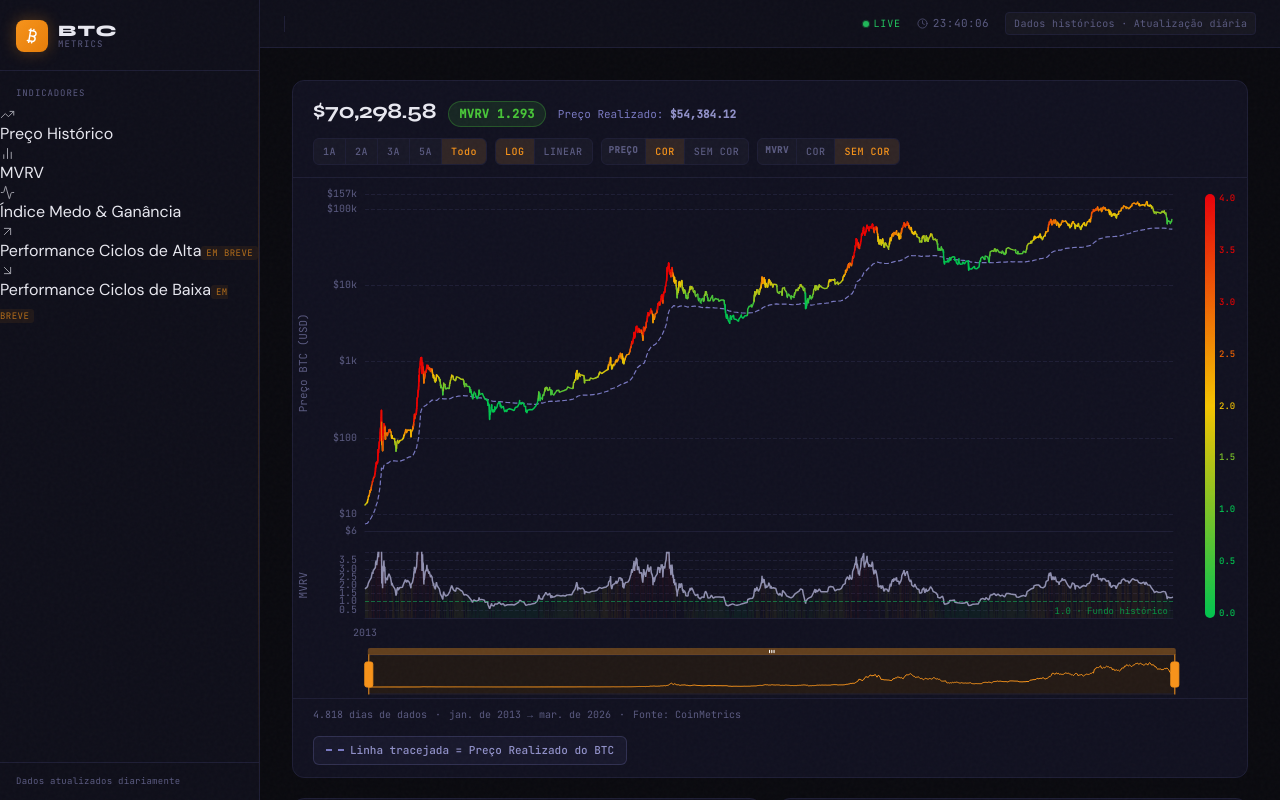
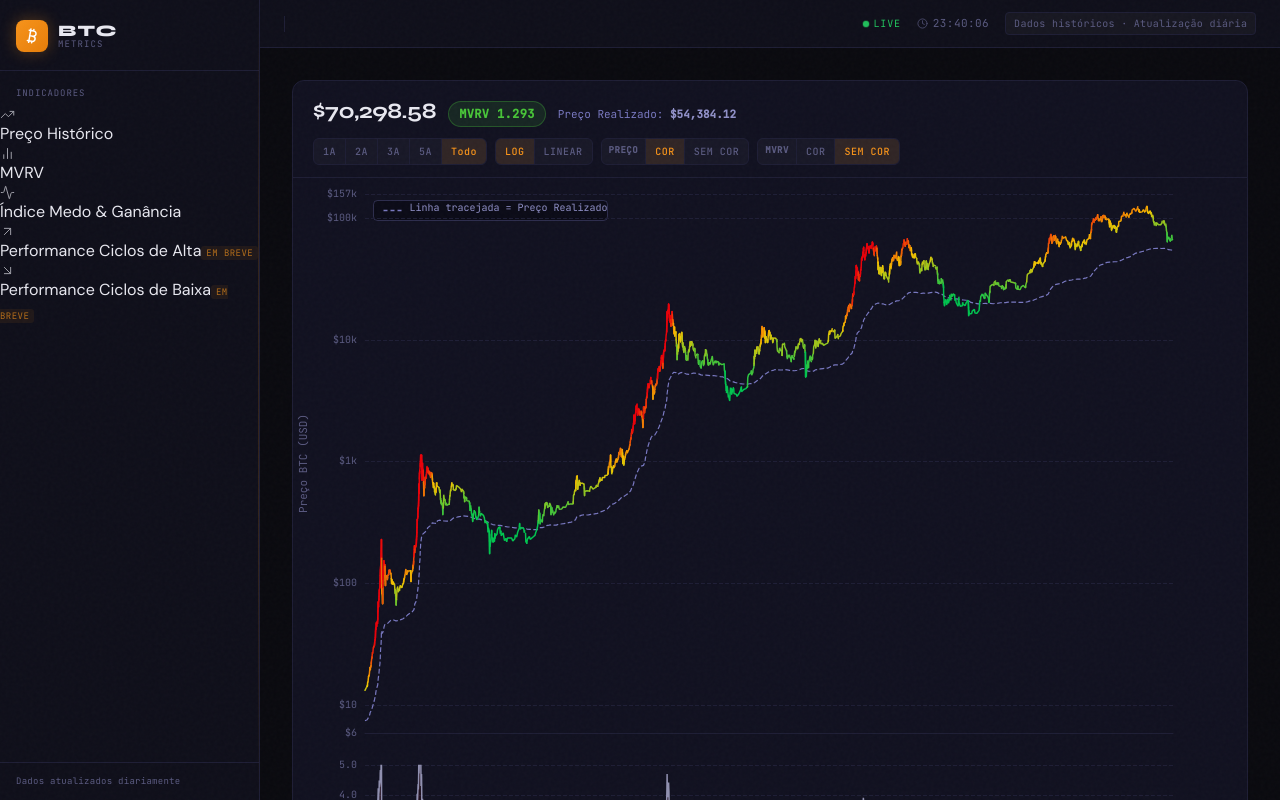
Before and after one commit to Chicoeth/btc-dashboard, a Next.js app in the folder btc-dashboard/frontend/: page /indicadores/mvrv in a window 1280 px wide. Shown: the top 800 px of the page. Built offline with nearby package versions, Linux system fonts and the light colour scheme.

Commit message:
ajusta escala cor MVRV, legenda realizado, eixo Y 0-5

```diff
--- a/btc-dashboard/frontend/src/components/charts/MVRVChart.jsx
+++ b/btc-dashboard/frontend/src/components/charts/MVRVChart.jsx
@@ -11,25 +11,33 @@
 
 import { useEffect, useRef, useMemo, useState, useCallback } from 'react';
 
-// Escala de cor: verde abaixo de 1, vermelho acima de 2.5
-const COLOR_MIN = 1.0;
-const COLOR_MAX = 3.0;
+// Escala de cor: <1 = verde puro, 1-3 = gradiente verde→amarelo→vermelho, >3 = vermelho puro
+const COLOR_LOW  = 1.0;  // abaixo → verde saturado
+const COLOR_HIGH = 3.0;  // acima → vermelho saturado
+
+const C_GREEN  = [0, 196, 79];
+const C_YELLOW = [245, 196, 0];
+const C_RED    = [232, 0, 10];
 
 function mvrvColor(value, alpha = 1) {
-  const t = Math.max(0, Math.min(1, (value - COLOR_MIN) / (COLOR_MAX - COLOR_MIN)));
   let r, g, b;
-  if (t <= 0.5) {
-    const s = t / 0.5;
-    // verde → amarelo
-    r = Math.round(0   + (245 - 0)   * s);
-    g = Math.round(196 + (196 - 196) * s);
-    b = Math.round(79  + (0   - 79)  * s);
+  if (value <= COLOR_LOW) {
+    [r, g, b] = C_GREEN;
+  } else if (value >= COLOR_HIGH) {
+    [r, g, b] = C_RED;
   } else {
-    const s = (t - 0.5) / 0.5;
-    // amarelo → vermelho
-    r = Math.round(245 + (232 - 245) * s);
-    g = Math.round(196 + (0   - 196) * s);
-    b = 0;
+    const t = (value - COLOR_LOW) / (COLOR_HIGH - COLOR_LOW); // 0→1
+    if (t <= 0.5) {
+      const s = t / 0.5;
+      r = Math.round(C_GREEN[0]  + (C_YELLOW[0] - C_GREEN[0])  * s);
+      g = Math.round(C_GREEN[1]  + (C_YELLOW[1] - C_GREEN[1])  * s);
+      b = Math.round(C_GREEN[2]  + (C_YELLOW[2] - C_GREEN[2])  * s);
+    } else {
+      const s = (t - 0.5) / 0.5;
+      r = Math.round(C_YELLOW[0] + (C_RED[0] - C_YELLOW[0]) * s);
+      g = Math.round(C_YELLOW[1] + (C_RED[1] - C_YELLOW[1]) * s);
+      b = Math.round(C_YELLOW[2] + (C_RED[2] - C_YELLOW[2]) * s);
+    }
   }
   return alpha < 1 ? `rgba(${r},${g},${b},${alpha})` : `rgb(${r},${g},${b})`;
 }
@@ -56,7 +64,7 @@ const PERIODS = [
 ];
 
 // Legenda lateral: de vermelho (2.5+) até verde (<1)
-const LEGEND_VALUES = [4.0, 3.5, 3.0, 2.5, 2.0, 1.5, 1.0, 0.5, 0.0];
+const LEGEND_VALUES = [4.0, 3.0, 2.0, 1.0, 0.0];
 
 // Quebra série de preço em segmentos coloridos por MVRV
 function buildColoredSegments(data, gridIndex, valueIndex) {
@@ -227,7 +235,7 @@ export default function MVRVChart({ mvrvData, loading, error }) {
       z: 2,
     };
 
-    // Série base MVRV — invisível, só para tooltip + markLine
+    // Série base MVRV — linha cinza quando sem cor, invisível quando com cor
     const baseMvrvSeries = {
       type: 'line', name: '__mvrv__',
       xAxisIndex: 1, yAxisIndex: 1,
@@ -321,7 +329,7 @@ export default function MVRVChart({ mvrvData, loading, error }) {
           splitLine: { lineStyle: { color: '#1e1e35', type: 'dashed' } },
         },
         {
-          type: 'value', min: 0, max: 4,
+          type: 'value', min: 0, max: 5,
           gridIndex: 1,
           name: 'MVRV', nameLocation: 'middle', nameGap: 56,
           nameTextStyle: { color: '#5a5a80', fontFamily: 'JetBrains Mono, monospace', fontSize: 11 },
@@ -331,7 +339,7 @@ export default function MVRVChart({ mvrvData, loading, error }) {
             formatter: v => v.toFixed(1),
           },
           splitLine: { lineStyle: { color: '#1e1e35', type: 'dashed' } },
-          interval: 0.5,
+          interval: 1,
         },
       ],
       dataZoom: [
@@ -355,19 +363,48 @@ export default function MVRVChart({ mvrvData, loading, error }) {
         },
         { type: 'inside', xAxisIndex: [0, 1], start: z.start, end: z.end },
       ],
+      graphic: [{
+        type: 'group',
+        left: 80,   // just inside the left axis (grid left=72)
+        top: 22,    // just below top of grid[0]
+        children: [
+          {
+            type: 'rect',
+            shape: { width: 234, height: 20, r: 4 },
+            style: { fill: 'rgba(10,10,20,0.72)', stroke: 'rgba(120,120,192,0.3)', lineWidth: 1 },
+          },
+          {
+            type: 'line',
+            shape: { x1: 10, y1: 10, x2: 30, y2: 10 },
+            style: { stroke: '#7878c0', lineWidth: 1.5, lineDash: [4, 3] },
+          },
+          {
+            type: 'text',
+            left: 36,
+            top: 3,
+            style: {
+              text: 'Linha tracejada = Preço Realizado',
+              fill: '#9090c8',
+              fontSize: 10,
+              fontFamily: 'JetBrains Mono, monospace',
+            },
+          },
+        ],
+      }],
       series: [
         basePriceSeries,
         realizedSeries,
         baseMvrvSeries,
         ...mvrvAreaSeries,
-        // Linha cinza do MVRV quando sem cor
+        // Linha cinza do MVRV — visível em modo sem cor, z:5 para ficar acima da área
         ...(!coloredMvrv ? [{
           type: 'line', name: '__mvrv_gray__',
           xAxisIndex: 1, yAxisIndex: 1,
           data: data.map(d => [new Date(d[0]).toISOString().split('T')[0], d[3]]),
           symbol: 'none', smooth: false,
           lineStyle: { color: '#9090b0', width: 1.5 },
-          z: 3,
+          emphasis: { disabled: true }, silent: true,
+          z: 5,
         }] : []),
         ...(coloredPrice ? coloredPriceSeries : []),
         ...coloredMvrvLine,
@@ -496,12 +533,7 @@ export default function MVRVChart({ mvrvData, loading, error }) {
         </div>
       )}
 
-      <div className="zone-legend">
-        <div className="zone-item realized-highlight">
-          <span className="zone-line" />
-          <span>Linha tracejada = Preço Realizado do BTC</span>
-        </div>
-      </div>
+
 
       <style jsx>{`
         .mvrv-chart-wrapper { display:flex; flex-direction:column; height:100%; }
@@ -558,11 +590,17 @@ export default function MVRVChart({ mvrvData, loading, error }) {
         @keyframes spin { to { transform:rotate(360deg); } }
         .legend {
           display:flex; flex-direction:row; align-items:stretch;
-          padding:16px 12px 80px 8px; gap:4px;
+          padding:calc(72% + 4px) 12px 80px 8px; gap:4px;
         }
         .legend-bar {
           width:10px; border-radius:5px; flex-shrink:0;
-          background:linear-gradient(to bottom, #e8000a 0%, #f5c400 50%, #00c44f 100%);
+          background:linear-gradient(to bottom,
+            #e8000a 0%,        /* 4.0 — vermelho */
+            #e8000a 25%,       /* 3.0 — vermelho (mesma cor) */
+            #f5c400 50%,       /* 2.0 — amarelo  */
+            #00c44f 75%,       /* 1.0 — verde    */
+            #00c44f 100%       /* 0.0 — verde (mesma cor) */
+          );
         }
         .legend-labels { display:flex; flex-direction:column; justify-content:space-between; }
         .legend-label { font-family:var(--font-mono); font-size:9px; font-weight:500; line-height:1; }
```
